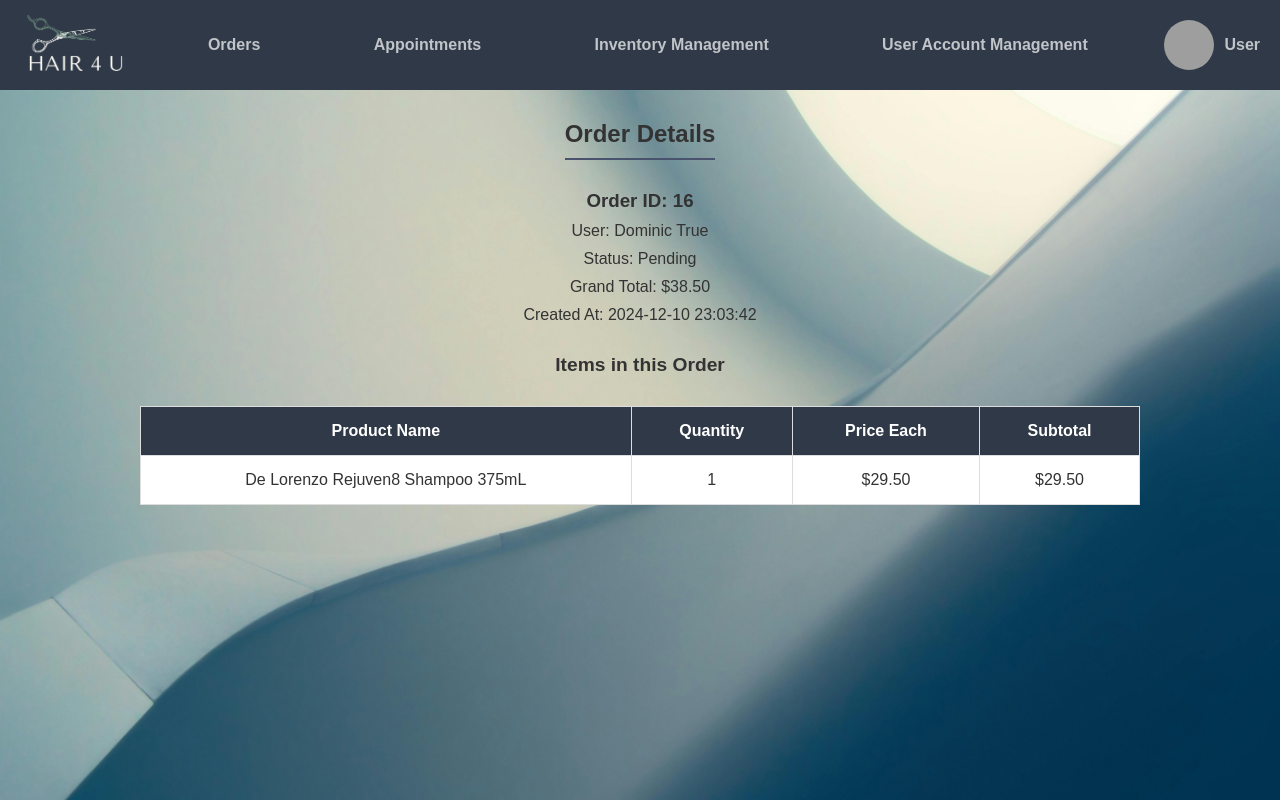
After one commit to domtrue/Dominic-True-Hair-4-U, a PHP site: page /hair4u/cms/order_details.php?order_id=16 in a window 1280 px wide. The commit adds this page. Run offline with PHP 8.4, Linux system fonts and the light colour scheme; a user stored in the database is signed in; data comes from the database, SQL or seed files in the repository; grey boxes are pictures that could not be loaded.

Commit message:
Order list and order details displaying in admin dashboard
Next step will be making a customer version that only shows orders relating to that particular account id.

```diff
--- a/cms/css/admin.css
+++ b/cms/css/admin.css
@@ -65,6 +65,7 @@ body {
 /* Content Styling */
 .content {
     flex: 1; /* Fills remaining space to ensure the content stretches with the viewport */
+    overflow-y: auto; /* Enable vertical scrolling if content is too long */
     background-image: url('../img/admin_bg.jpg'); /* Replace with your image path */
     background-size: cover;
     background-position: center;
@@ -110,3 +111,114 @@ body {
         margin: 5px 0;
     }
 }
+
+.order-list {
+    width: 90%; /* Resize table to fit better within the page */
+    max-width: 1000px; /* Set a max width to limit table expansion */
+    border-collapse: collapse;
+    margin: 20px auto; /* Center table horizontally */
+    background-color: #ffffff;
+    box-shadow: 0 0 10px rgba(0, 0, 0, 0.1);
+}
+
+.order-list th,
+.order-list td {
+    padding: 12px;
+    text-align: left;
+    border-bottom: 1px solid #ddd;
+}
+
+.order-list th {
+    background-color: #2f3947;
+    color: white;
+    text-align: center;
+    font-weight: bold;
+}
+
+.order-list td {
+    text-align: center;
+}
+
+.order-list td a {
+    color: #007bff;
+    text-decoration: none;
+}
+
+.order-list td a:hover {
+    text-decoration: underline;
+}
+
+.order-list tr:hover {
+    background-color: #f1f1f1;
+}
+
+.order-list .action {
+    text-align: center;
+}
+
+/* Admin Dashboard Styles (admin.css) */
+
+.dashboard {
+    width: 90%;
+    max-width: 1000px;
+    border-collapse: collapse;
+    margin: 20px auto;
+}
+
+.dashboard h3, .dashboard p, .dashboard h4 {
+    margin: 10px 0;
+    color: #333;
+}
+
+.dashboard h4 {
+    font-size: 1.2em; /* Slightly larger font size for headings */
+    margin: 30px;
+}
+
+/* Table Styles */
+.dashboard-table {
+    width: 100%;
+    border-collapse: collapse; /* Collapse borders for a clean look */
+    margin-top: 20px;
+    background-color: #ffffff; /* White background for the entire table */
+}
+
+.dashboard-table th, .dashboard-table td {
+    padding: 15px 20px;
+    text-align: center;
+    font-size: 1em;
+    border: 1px solid #ddd; /* Thin light grey border around each cell */
+    color: #333;
+}
+
+.dashboard-table th {
+    background-color: #2f3947;
+    color: #fff;
+    font-weight: bold;
+}
+
+.dashboard-table td {
+    background-color: #ffffff; /* White background for data rows */
+}
+
+.dashboard-table td a {
+    color: #007bff;
+    text-decoration: none;
+}
+
+.dashboard-table td a:hover {
+    text-decoration: underline;
+}
+
+.dashboard-table tr:hover {
+    background-color: #f2f2f2; /* Light grey background on hover for rows */
+}
+
+/* Utility classes */
+.card {
+    background-color: #e9f7ff;
+    padding: 20px;
+    border-radius: 10px;
+    box-shadow: 0 4px 6px rgba(0, 0, 0, 0.1);
+    margin: 10px;
+}
--- /dev/null
+++ b/cms/order_details.php
@@ -0,0 +1,102 @@
+<?php
+include 'setup.php';
+session_start();
+
+// Redirect to login page if user is not logged in
+if (!isset($_SESSION['loggedin'])) {
+    header('Location: index.html');
+    exit;
+}
+
+// Check if the user details are set in the session
+if (isset($_SESSION['user_details']) && isset($_SESSION['user_details']['id'])) {
+    $accountId = $_SESSION['user_details']['id'];
+    $firstName = htmlspecialchars($_SESSION['user_details']['firstname'], ENT_QUOTES);
+} else {
+    $firstName = "User";
+    $accountId = null;
+}
+
+// Get the order ID from the URL
+$orderId = isset($_GET['order_id']) ? intval($_GET['order_id']) : 0;
+
+if ($orderId > 0) {
+    // Fetch order details
+    $orderQuery = "SELECT orders.order_id, orders.user_id, orders.grand_total, orders.status, orders.created_at, accounts.firstname, accounts.lastname
+                   FROM orders
+                   JOIN accounts ON orders.user_id = accounts.id
+                   WHERE orders.order_id = ?";
+    $stmt = $conn->prepare($orderQuery);
+    $stmt->bind_param("i", $orderId);
+    $stmt->execute();
+    $orderResult = $stmt->get_result();
+    $orderDetails = $orderResult->fetch_assoc();
+
+    if ($orderDetails) {
+        // Fetch order items
+        $itemsQuery = "SELECT order_items.product_id, order_items.quantity, order_items.price, order_items.subtotal, products.name as product_name
+                       FROM order_items
+                       JOIN products ON order_items.product_id = products.id
+                       WHERE order_items.order_id = ?";
+        $stmt = $conn->prepare($itemsQuery);
+        $stmt->bind_param("i", $orderId);
+        $stmt->execute();
+        $itemsResult = $stmt->get_result();
+        $orderItems = $itemsResult->fetch_all(MYSQLI_ASSOC);
+    } else {
+        // Order not found
+        echo "<p>Order not found.</p>";
+        exit;
+    }
+} else {
+    // Invalid order ID
+    echo "<p>Invalid order ID.</p>";
+    exit;
+}
+?>
+
+<!DOCTYPE html>
+<html>
+<head>
+    <meta charset="UTF-8">
+    <title>Order Details - Admin Dashboard</title>
+    <link href="css/style.css" rel="stylesheet" type="text/css">
+    <link href="css/admin.css" rel="stylesheet" type="text/css">
+    <link rel="stylesheet" href="https://cdnjs.cloudflare.com/ajax/libs/font-awesome/6.0.0-beta3/css/all.min.css">
+</head>
+<body>
+<?php include 'admin_navbar.php'; ?>
+<div class="content">
+    <h2>Order Details</h2>
+    <div class="dashboard">
+        <h3>Order ID: <?= $orderDetails['order_id'] ?></h3>
+        <p>User: <?= $orderDetails['firstname'] . ' ' . $orderDetails['lastname'] ?></p>
+        <p>Status: <?= $orderDetails['status'] ?></p>
+        <p>Grand Total: $<?= number_format($orderDetails['grand_total'], 2) ?></p>
+        <p>Created At: <?= date('Y-m-d H:i:s', strtotime($orderDetails['created_at'])) ?></p>
+
+        <h4>Items in this Order</h4>
+        <table class="dashboard-table">
+            <thead>
+                <tr>
+                    <th>Product Name</th>
+                    <th>Quantity</th>
+                    <th>Price Each</th>
+                    <th>Subtotal</th>
+                </tr>
+            </thead>
+            <tbody>
+                <?php foreach ($orderItems as $item): ?>
+                    <tr>
+                        <td><?= htmlspecialchars($item['product_name'], ENT_QUOTES) ?></td>
+                        <td><?= $item['quantity'] ?></td>
+                        <td>$<?= number_format($item['price'], 2) ?></td>
+                        <td>$<?= number_format($item['subtotal'], 2) ?></td>
+                    </tr>
+                <?php endforeach; ?>
+            </tbody>
+        </table>
+    </div>
+</div>
+</body>
+</html>
--- a/hair4u.sql
+++ b/hair4u.sql
@@ -3,7 +3,7 @@
 -- https://www.phpmyadmin.net/
 --
 -- Host: 127.0.0.1
--- Generation Time: Dec 11, 2024 at 02:58 AM
+-- Generation Time: Dec 11, 2024 at 04:46 AM
 -- Server version: 10.4.32-MariaDB
 -- PHP Version: 8.2.12
 
```
Also changed, not shown: cms/orders.php (+74 -0 lines).
